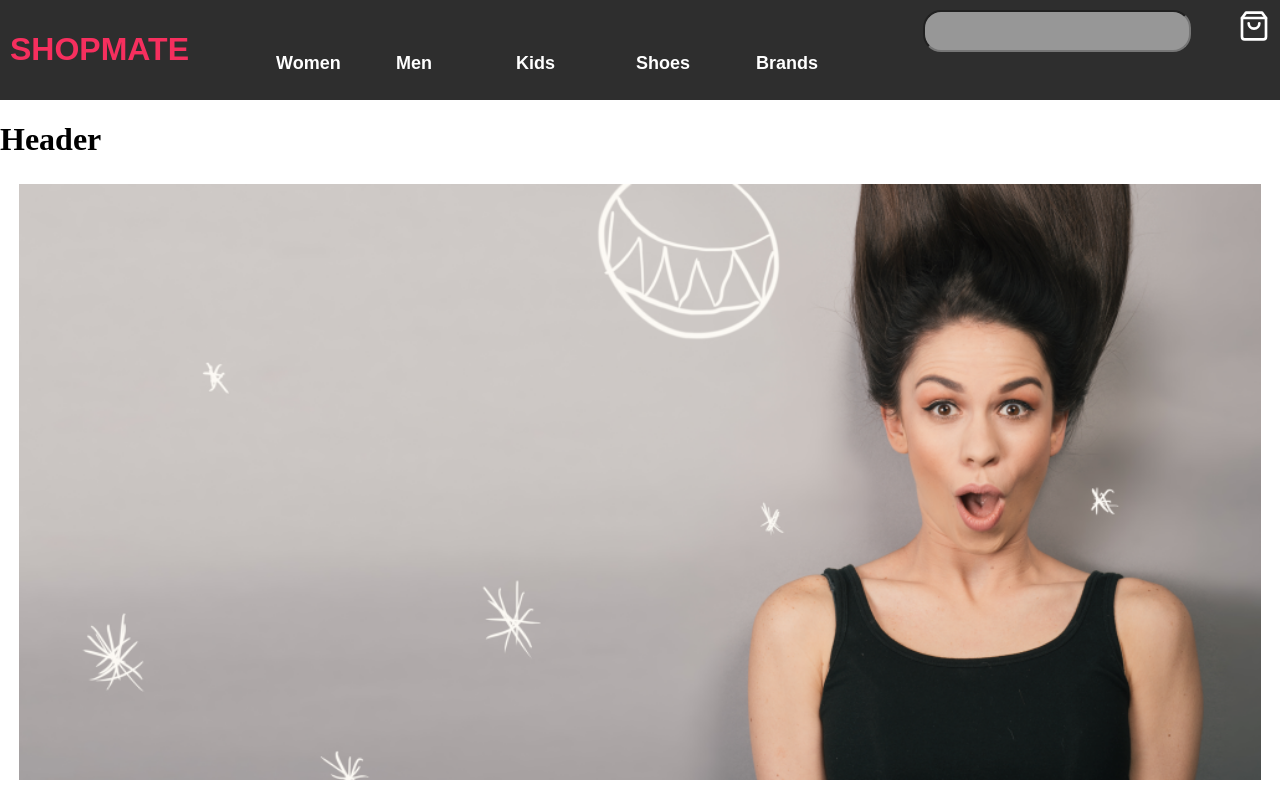
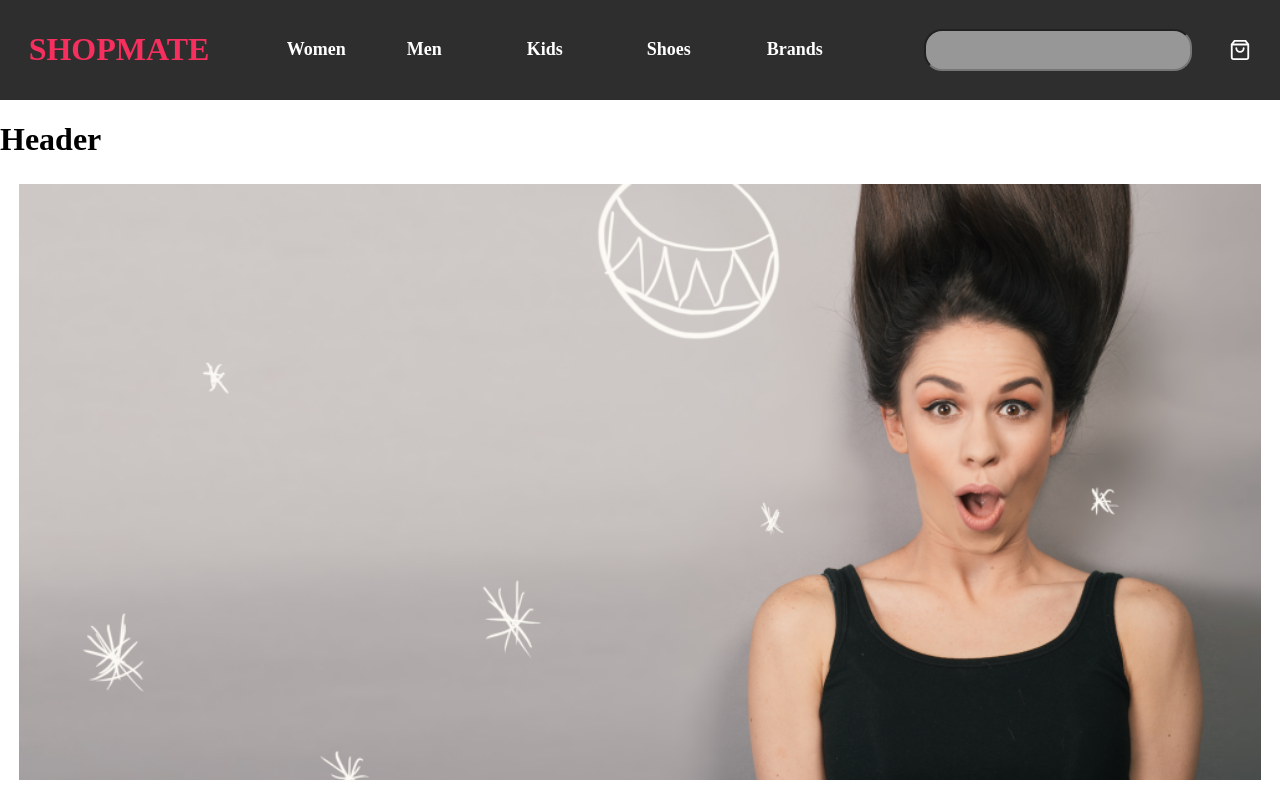
Before and after one commit to cloudsystems22/hackaton-avanade-store, a React (Create React App) app: page / in a window 1280 px wide. Shown: the top 790 px of the page. Built offline with nearby package versions, Linux system fonts and the light colour scheme.

Commit message:
Ajuste css  Header

```diff
--- a/src/components/Header/index.js
+++ b/src/components/Header/index.js
@@ -24,7 +24,7 @@ function Header(props) {
 
       <Input />
 
-      <FiShoppingBag size={32} color="#fff" />
+      <FiShoppingBag size={22} color="#fff" />
     </HeaderStyle>
   );
 }
--- a/src/components/Header/style.js
+++ b/src/components/Header/style.js
@@ -4,9 +4,9 @@ export const HeaderStyle = styled.header`
   background-color: #2e2e2e;
   color: white;
   display: flex;
-  justify-content: space-between;
+  justify-content: space-around;
+  align-items: center;
   padding: 10px;
-  font-family: Arial, Helvetica, sans-serif;
 `;
 
 export const HeaderH1 = styled.h1`
```
